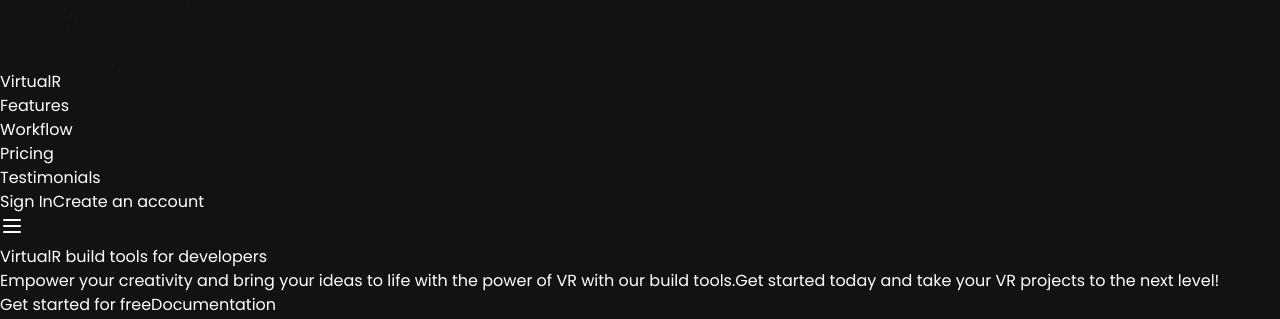
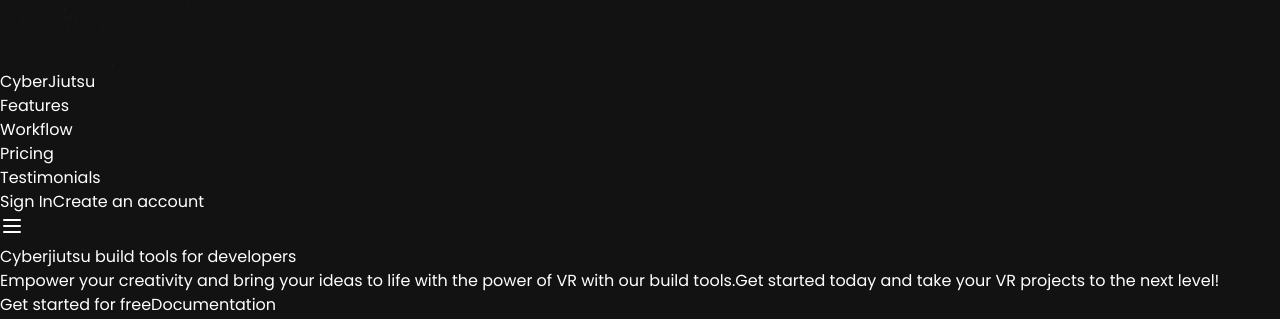
Before and after one commit to vidakpop/virtualreality, a React (Vite) app: page / in a window 1280 px wide. Shown: the part 430-749 px from the top of the page. Built offline with nearby package versions, Linux system fonts and the light colour scheme; grey boxes are pictures that could not be loaded.

Commit message:
"Updated branding: replaced 'VirtualR' with 'Cyberjiutsu' in HeroSection and Navbar components."

```diff
--- a/src/components/HeroSection.jsx
+++ b/src/components/HeroSection.jsx
@@ -4,7 +4,7 @@ import React from 'react';
 const HeroSection = () => {
   return (
     <div className="flex flex-col items-center mt-6 lg:mt-20">
-        <h1 className="text-4xl sm:text-6xl lg:text-7xl text-center tracking-wide">VirtualR build tools
+        <h1 className="text-4xl sm:text-6xl lg:text-7xl text-center tracking-wide"> Cyberjiutsu build tools
             <span className='bg-gradient-to-r from-orange-500 to-red-800 bg-clip-text text-transparent' >
             {""} for developers
             </span>
--- a/src/components/Navbar.jsx
+++ b/src/components/Navbar.jsx
@@ -14,7 +14,7 @@ const Navbar = () => {
             <div className="flex justify-between items-center">
                 <div className="flex items-center flex-shrink-0">
                     <img className="h-10 w-10 mr-2" src={logo} alt="logo" />
-                    <span className="text-xl tracking-tight">VirtualR</span>
+                    <span className="text-xl tracking-tight">   CyberJiutsu</span>
                 </div>
                 <ul className='hidden lg:flex ml-14 space-x-12'>
                     {navItems.map((item,index)=>(
```
